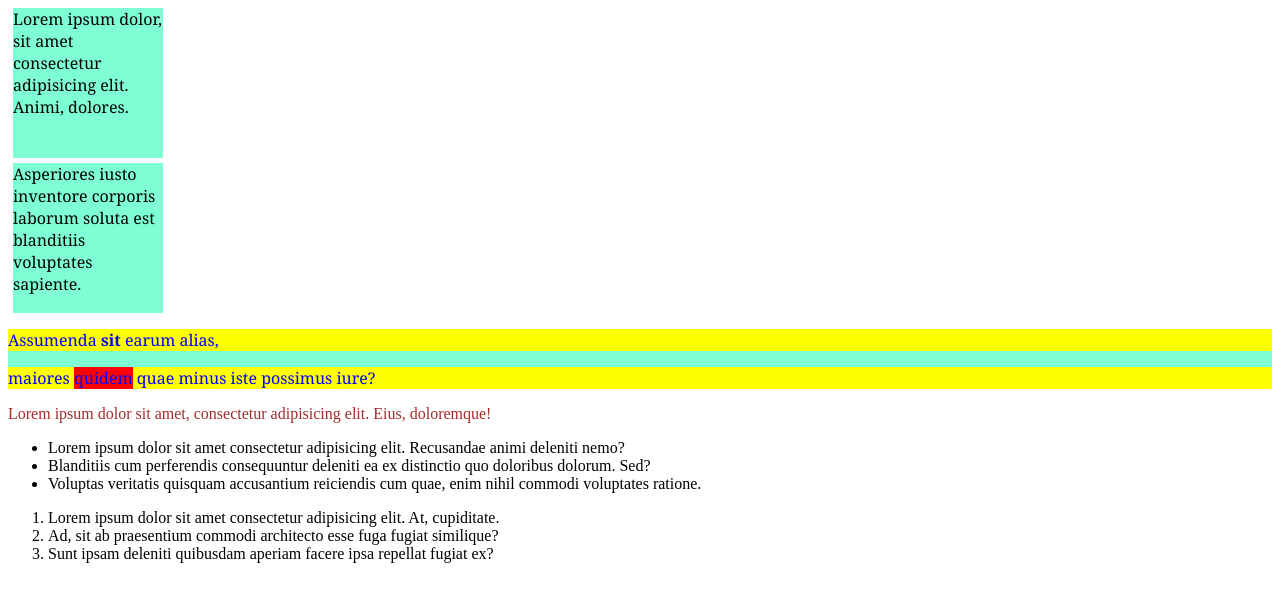
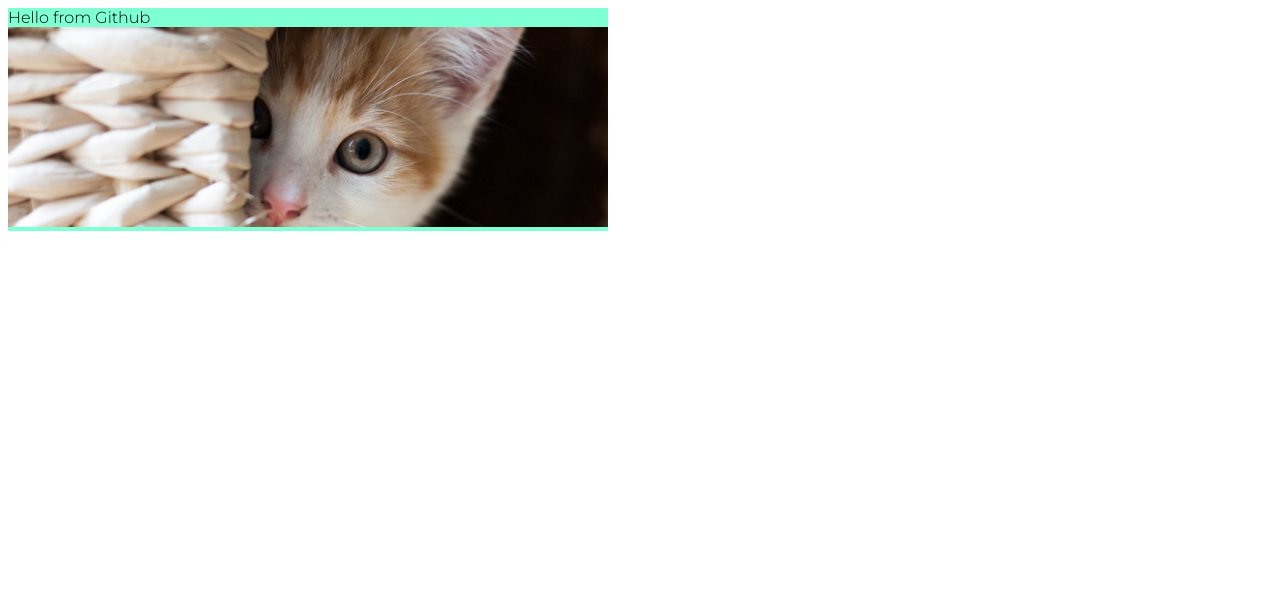
Before and after one commit to MarynaKarpovets/SK-training, a plain HTML site: page index.html in a window 1280 px wide. Drawn offline with Linux system fonts and the light colour scheme.

Commit message:
Added training5

```diff
--- a/css/style.css
+++ b/css/style.css
@@ -1,26 +1,29 @@
-div{
-    background-color: aquamarine;
-    font-family: Georgia, 'Times New Roman', Times, serif;
-    font-size: 16px;
-}
-div:hover{
-    background-color: red;
-}
-.box{
-    width: 150px;
-    height: 150px;
-    margin: 5px;
+:root {
+    --size-div: 600px;
 }
 
-#item, p{
-    color: brown;
+
+
+div{
+    font-family: 'Montserrat', sans-serif;
+    background-color: aquamarine;
+    width: var(--size-div);
+    overflow: visible;
 }
 
-div p{
-    background-color: yellow;
-    color: blue;
+p{
+width: 200px;
 }
 
-span{
-    background-color: red;
+div img{
+width: var(--size-div);
+height: 200px;
+object-fit: cover;
 }
+
+@media only screen and (max-width: 600px) {
+
+    div{
+        background-color: chartreuse;
+    }
+}
--- a/index.html
+++ b/index.html
@@ -5,29 +5,17 @@
     <meta charset="UTF-8">
     <meta name="viewport" content="width=device-width, initial-scale=1.0">
     <title>Document</title>
+    <link rel="preconnect" href="https://fonts.gstatic.com">
+    <link href="https://fonts.googleapis.com/css2?family=Montserrat:wght@100;200;300&display=swap" rel="stylesheet">
     <link rel="stylesheet" href="css/style.css">
+    <script src="https://kit.fontawesome.com/bd68380819.js" crossorigin="anonymous"></script>
 </head>
 
 <body>
-    <div class="box">Lorem ipsum dolor, sit amet consectetur adipisicing elit. Animi, dolores.</div>
-    <div class="box">Asperiores iusto inventore corporis laborum soluta est blanditiis voluptates sapiente.</div>
-    <div id="item">
-        <p>Assumenda <strong>sit</strong> earum alias,</p>
-        <p>maiores <span>quidem</span> quae minus iste possimus iure?</p>
+    <div>Hello from Github</div>
+    <div>
+        <img src="images/kitten-440379.jpg" alt="Cat">
     </div>
-    <p>Lorem ipsum dolor sit amet, consectetur adipisicing elit. Eius, doloremque!</p>
-
-    <ul>
-        <li>Lorem ipsum dolor sit amet consectetur adipisicing elit. Recusandae animi deleniti nemo?</li>
-        <li>Blanditiis cum perferendis consequuntur deleniti ea ex distinctio quo doloribus dolorum. Sed?</li>
-        <li>Voluptas veritatis quisquam accusantium reiciendis cum quae, enim nihil commodi voluptates ratione.</li>
-    </ul>
-
-    <ol>
-        <li>Lorem ipsum dolor sit amet consectetur adipisicing elit. At, cupiditate.</li>
-        <li>Ad, sit ab praesentium commodi architecto esse fuga fugiat similique?</li>
-        <li>Sunt ipsam deleniti quibusdam aperiam facere ipsa repellat fugiat ex?</li>
-    </ol>
 </body>
 
 </html>
```
Also changed, not shown: images/kitten-440379.jpg (added).
